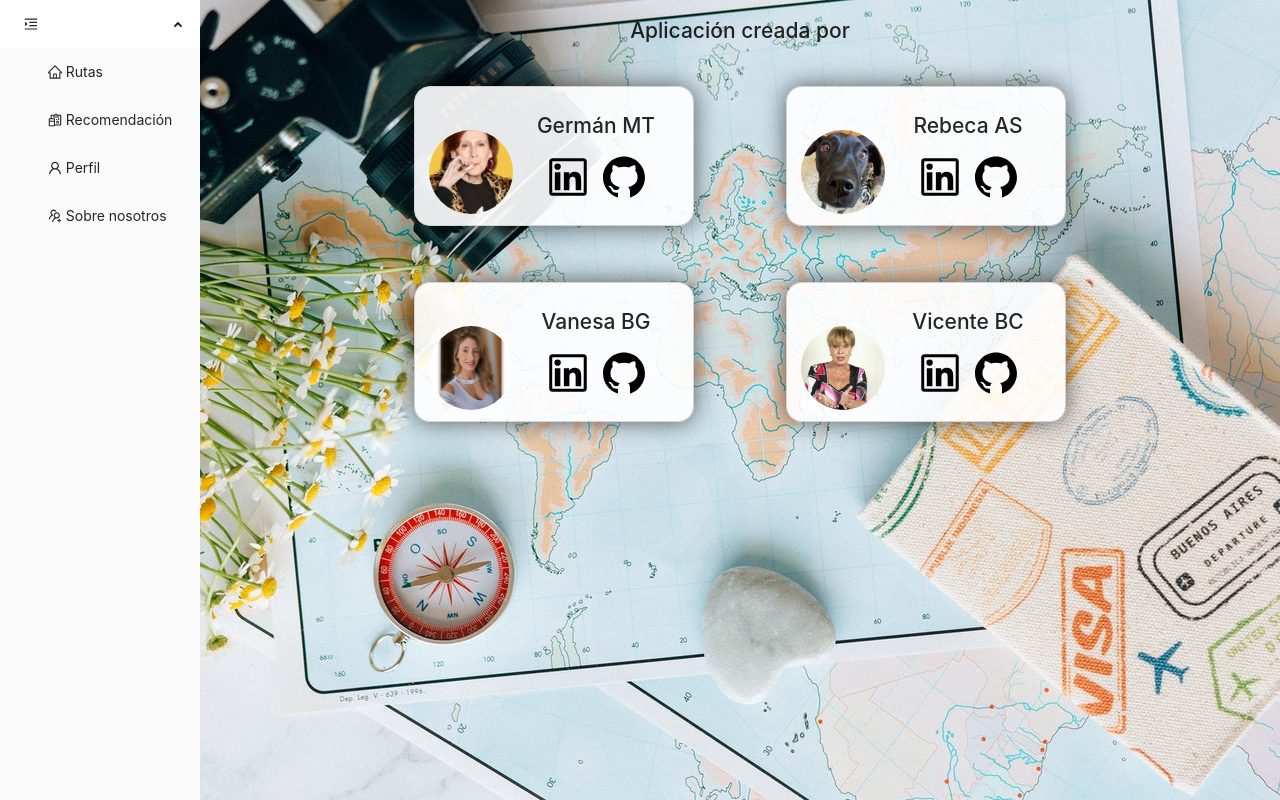
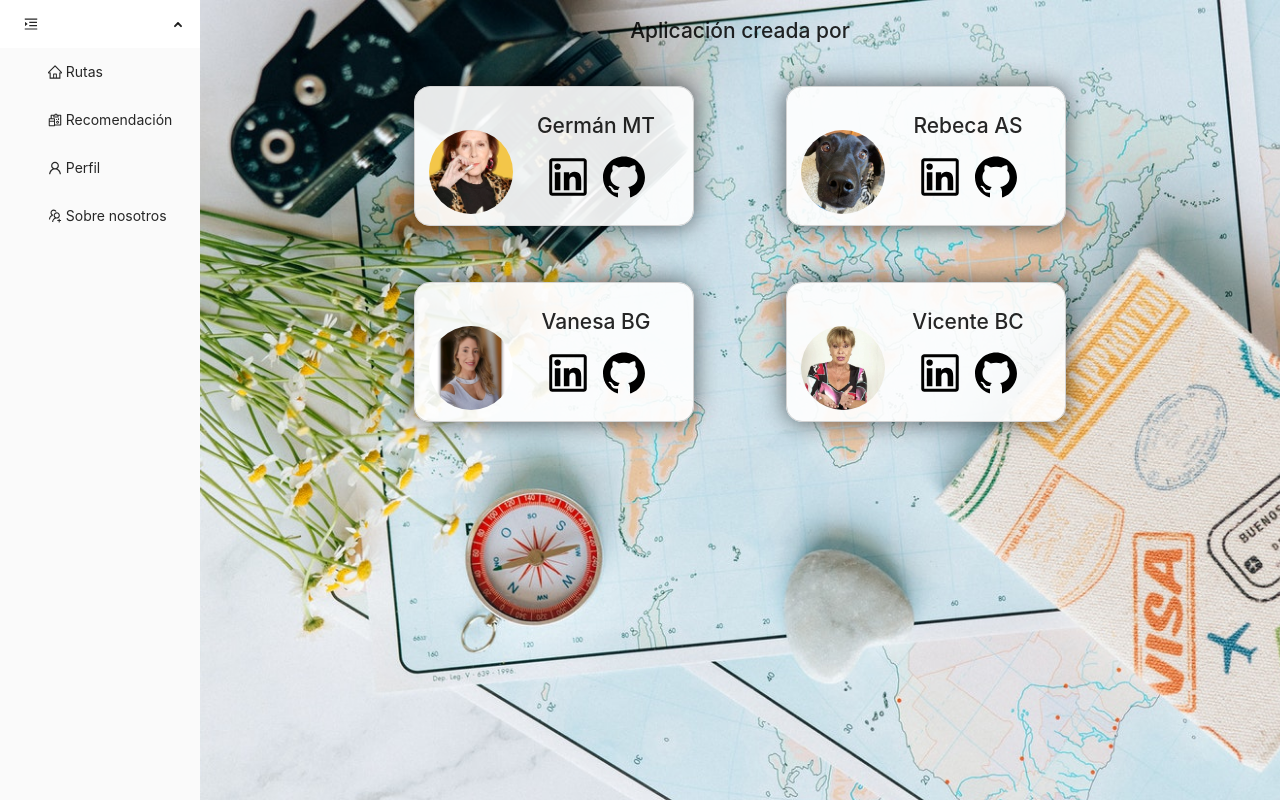
Before and after one commit to vaneebg/FRONTEND-TRIPULACIONES, a React (Create React App) app: page /aboutUs in a window 1280 px wide. Shown: the top 800 px of the page. Built offline with nearby package versions, Linux system fonts and the light colour scheme; no server answers; sample sign-in values are in the browser's storage; a web font is replaced by a local one.

Commit message:
about us

```diff
--- a/src/components/Main/Quiz/Quiz.scss
+++ b/src/components/Main/Quiz/Quiz.scss
@@ -79,7 +79,7 @@ h1 {
     flex-direction: column;
     align-items: center;
     width: 100vw;
-    height: 145vh;
+    height: 100%;
 
     .quizzCard {
       .form-register-container {
```
